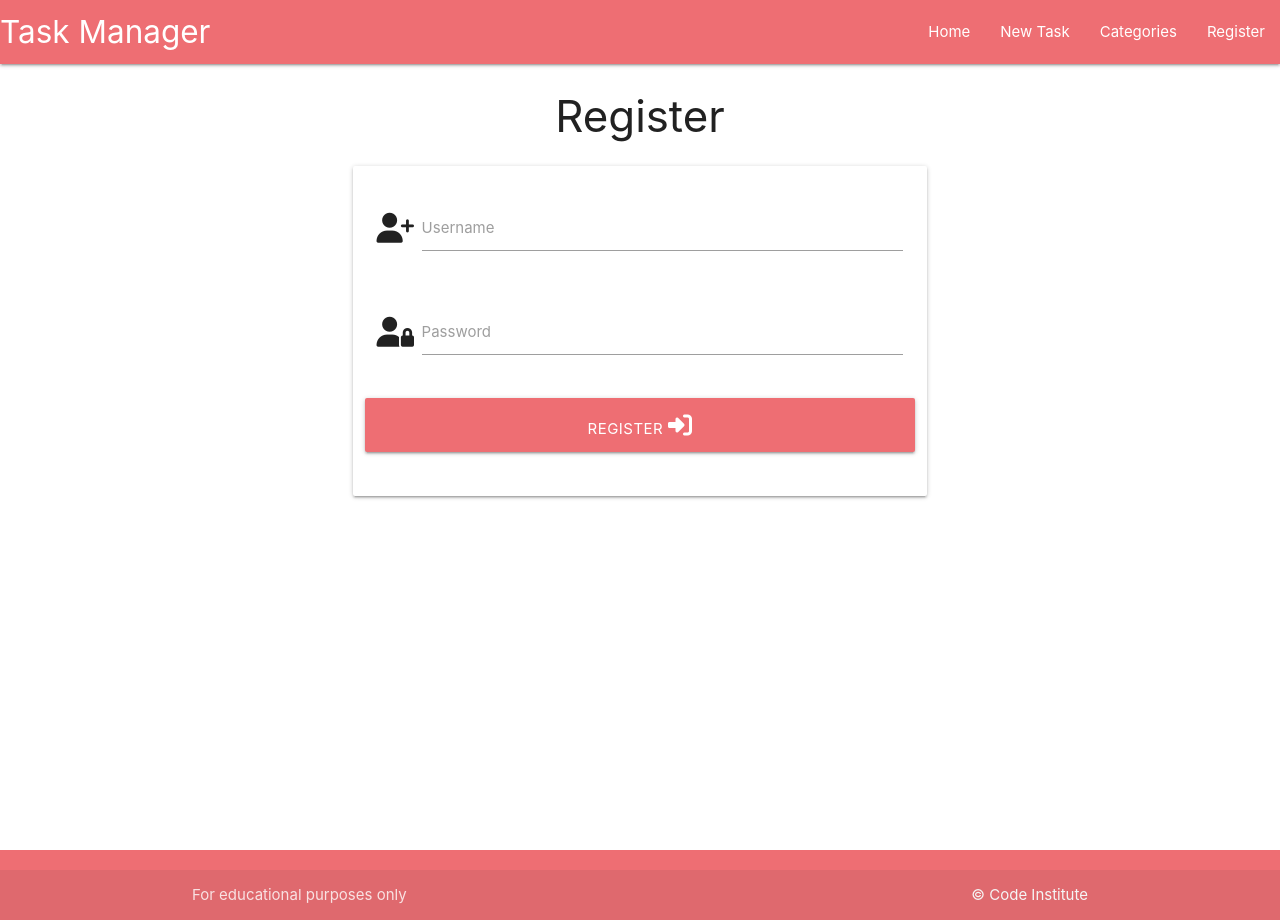
After one commit to amorychambers/task-manager, a Flask app: page /register in a window 1280 px wide. The commit adds this page. Run offline with Flask 2, Linux system fonts and the light colour scheme; some libraries are stand-ins or nearby versions.

Commit message:
add register.html template

```diff
--- a/taskmanager/routes.py
+++ b/taskmanager/routes.py
@@ -1,11 +1,16 @@
 from flask import render_template, request, redirect, url_for
 from taskmanager import app, db
 from taskmanager.models import Category, Task
+from werkzeug.security import generate_password_hash, check_password_hash
 
 @app.route("/")
 def home():
     tasks = list(Task.query.order_by(Task.due_date).all())
     return render_template("tasks.html", tasks=tasks)
+
+@app.route("/register", methods=["GET", "POST"])
+def register():
+    return render_template("register.html")
 
 @app.route("/categories")
 def categories():
--- a/taskmanager/templates/base.html
+++ b/taskmanager/templates/base.html
@@ -21,6 +21,7 @@
                 <li><a href="{{ url_for('home') }}">Home</a></li>
                 <li><a href="{{ url_for('add_task') }}">New Task</a></li>
                 <li><a href="{{ url_for('categories') }}">Categories</a></li>
+                <li><a href="{{ url_for('register') }}">Register</a></li>
               </ul>
             </div>
           </nav>
@@ -29,6 +30,7 @@
             <li><a href="{{ url_for('home') }}">Home</a></li>
             <li><a href="{{ url_for('add_task') }}">New Task</a></li>
             <li><a href="{{ url_for('categories') }}">Categories</a></li>
+            <li><a href="{{ url_for('register') }}">Register</a></li>
           </ul>
     </header>
 
--- /dev/null
+++ b/taskmanager/templates/register.html
@@ -0,0 +1,29 @@
+{% extends "base.html" %}
+{% block content %}
+
+<h3 class="center-align">Register</h3>
+<div class="row">
+    <form class="col s12 m8 offset-m2" method="POST" action="{{ url_for('register') }}">
+        <div class="card-panel">
+            <div class="row">
+                <div class="input-field col s12">
+                    <i class="fas fa-user-plus prefix"></i>
+                    <input id="username" name="username" type="text" class="validate">
+                    <label for="username">Username</label>
+                </div>
+            </div>
+            <div class="row">
+                <div class="input-field col s12">
+                    <i class="fas fa-user-lock prefix"></i>
+                    <input id="password" name="password" type="password" class="validate">
+                    <label for="password">Password</label>
+                </div>
+            </div>
+            <div class="row">
+                <button type="submit" class="col s12 btn-large matred darken-4">Register <i class="fas fa-sign-in-alt"></i></button>
+            </div>
+        </div>
+    </form>
+</div>
+
+{% endblock %}
```
